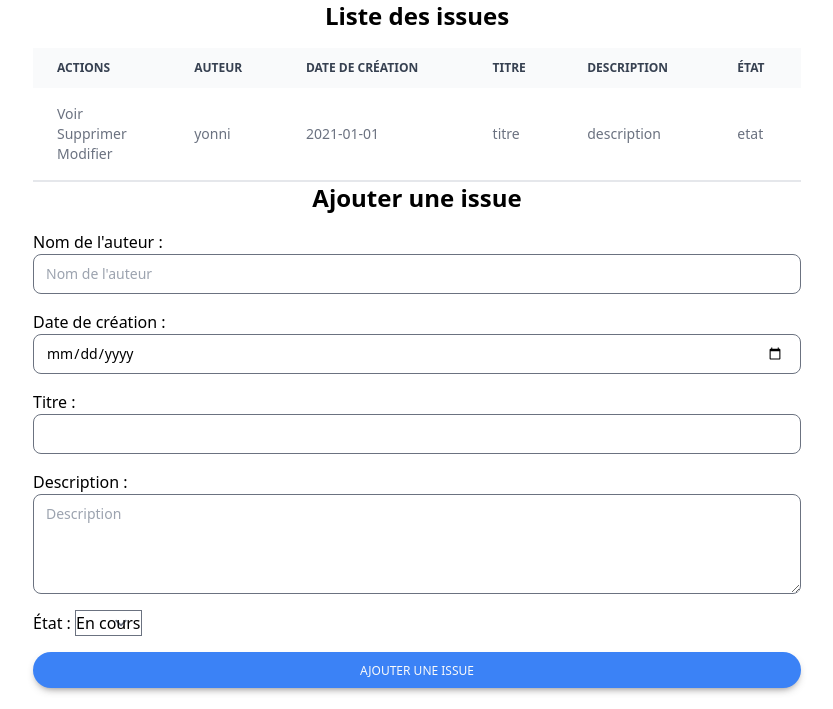
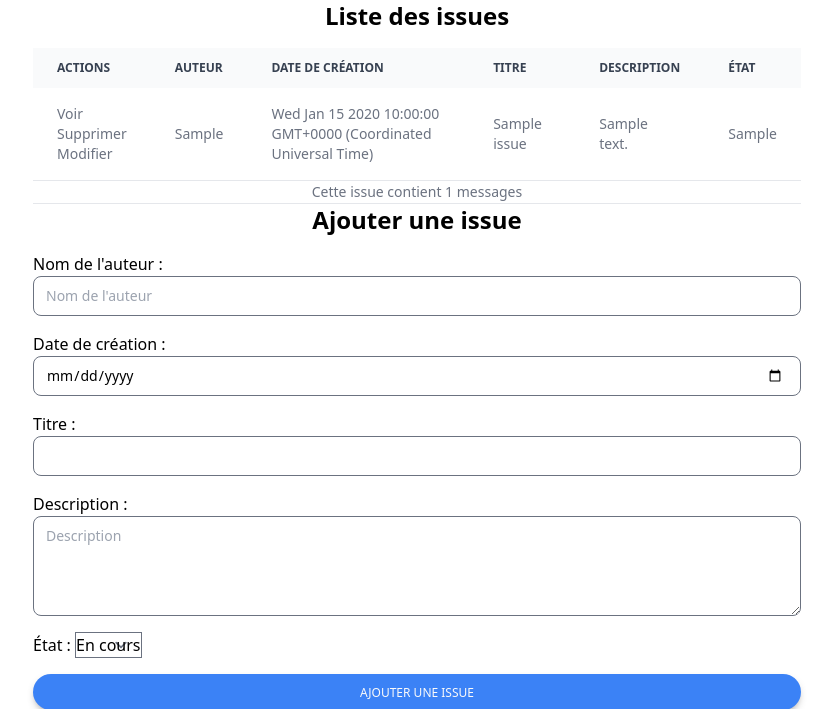
Before and after one commit to AlexRovere/eni-issues, a Node server app: page / in a window 1280 px wide. Shown: the top 709 px of the page, without its empty margins (223-1056 px from the left). Run offline with Node 20, Linux system fonts and the light colour scheme; tables that the repository leaves empty hold one stand-in row (values such as "Sample post"); some libraries are stand-ins or nearby versions.

Commit message:
30/01/2025

```diff
--- a/app.js
+++ b/app.js
@@ -1,86 +1,119 @@
 const express = require("express");
 const { body, validationResult } = require("express-validator");
-const validationSchema = require("./validators.js");
+const validationSchema = require("./validators.js").default;
+const dotenv = require("dotenv");
+const app = express();
+const { v4: uuidv4 } = require("uuid");
+//const { MongoClient } = require("mongodb");
+const mongoose = require("mongoose");
+// const uri = "mongodb://localhost:27017/YG-connexion";
+// const client = new MongoClient(uri, { useNewUrlParser: true });
+// const db = client.db("enissuedb");
+const Issue = require("./models/issue").default;
+const port = process.env.PORT || 3000;
 
-const dotenv = require("dotenv");
-dotenv.config();
-
-const app = express();
+mongoose.connect("mongodb://localhost:27017/enissuedb");
 
 app.set("views", "./views");
 app.set("view engine", "ejs");
-
+dotenv.config();
 app.use(express.urlencoded({ extended: true }));
-
-let issues = [
-  {
-    auteur: "yonni",
-    date: "2021-01-01",
-    titre: "titre",
-    description: "description",
-    etat: "etat",
-    messages: [],
-  },
-];
-
-let issue = [];
+/*
+client
+  .connect()
+  .then(() => {
+    console.log("Connected successfully to server");
+  })
+  .catch((err) => {
+    console.log("Error connecting to server:", err);
+  });
+*/
+let issues = [];
 
 let formTitle = "Ajouter une issue";
 let formAction = "/issues/create";
 let formButton = "Ajouter une issue";
 
-app.get("/", (req, res) => {
-    res.render("index", { issues, issue, formTitle, formAction, formButton });
+app.get("/", async (req, res) => {
+  const issues = await Issue.find();
+  res.render("index", { issues, formTitle, formAction, formButton });
 });
 
-app.post("/issues/create", validationSchema, (req, res) => {
-  const { auteur, date, titre, description, etat } = req.body;
-  const issue = { auteur, date, titre, description, etat };
-
+app.post("/issues/create", validationSchema, async (req, res) => {
+  const issues = await Issue.find();
 
   const errors = validationResult(req);
   if (!errors.isEmpty()) {
-    return res.render("index", { issues, issue, formTitle, formAction, formButton, errors: errors.array() });
+    return res.render("index", { errors: errors.array(), issues, issue: req.body, formTitle, formAction, formButton });
   }
 
-  issues.push(issue);
-  res.redirect("/");
+  Issue.create({
+    uuid: uuidv4(),
+    auteur: req.body.auteur,
+    date: req.body.date,
+    titre: req.body.titre,
+    description: req.body.description,
+    etat: req.body.etat,
+  }).then(() => {
+    res.redirect("/");
+  });
 });
 
-app.post("/issues/update/:id", (req, res) => {
-  const { auteur, date, titre, description, etat } = req.body;
+app.post("/issues/update/:uuid", (req, res) => {
 
-  issues[req.params.id] = { auteur, date, titre, description, etat };
-  res.redirect("/");
+  Issue.updateOne(
+    { uuid: req.params.uuid },
+    {
+      auteur: req.body.auteur,
+      date: req.body.date,
+      titre: req.body.titre,
+      description: req.body.description,
+      etat: req.body.etat,
+    }
+  ).then(() => {
+    res.redirect("/");
+  });
 });
 
-app.get("/issues/update/:id", (req, res) => {
-  const issue = issues[req.params.id];
-  res.render("index", { issues, issue, formTitle: "Modifier l'issue", formAction: `/issues/update/${req.params.id}`, formButton: "Modifier l'issue" });
+app.get("/issues/update/:uuid", async (req, res) => {
+  const issues = await Issue.find();
+  Issue.findOne({ uuid: req.params.uuid }).then((issue) => {
+    res.render("index", {
+      issues,
+      issue,
+      formTitle: "Modifier l'issue",
+      formAction: `/issues/update/${req.params.uuid}`,
+      formButton: "Modifier l'issue",
+    });
+  });
 });
 
-app.get("/issues/delete/:id", (req, res) => {
-    const id = req.params.id;
-    issues.splice(id, 1);
+app.get("/issues/delete/:uuid", (req, res) => {
+  Issue.deleteOne({ uuid: req.params.uuid }).then(() => {
     res.redirect("/");
+  });
 });
 
 /* ====================== ISSUE =====================*/
 app.get("/issue/:id", (req, res) => {
-  const issue = issues[req.params.id];
-  res.render("issue", { issue, issueId: req.params.id });
+  Issue.findOne({ uuid: req.params.id }).then((issue) => {
+    res.render("issue", { issue, issueId: req.params.id });
+  });
 });
 
 /* ====================== MESSAGES =====================*/
 app.post("/issue/:id/messages/create", (req, res) => {
-  //const issue = issues[req.params.id];
-  res.redirect(`/issue/${req.params.id}`);
+  Issue.updateOne(
+    { uuid: req.params.id },
+    { $push: { messages: req.body.message } }
+  ).then(() => {
+    res.redirect(`/issue/${req.params.id}`);
+  });
 });
 
-const port = process.env.PORT || 3000;
+
 app.listen(port, () => {
   console.log("Le serveur tourne sur le port " + port);
-
 });
 
 /* ====================== GESTION ERREUR NON PREVUE =====================*/
@@ -99,6 +132,6 @@ app.use((err, req, res, next) => {
 */
 
 // le all capture toutes les méthodes de requête HTTP
-app.all('*', (req, res) => {
-  res.status(404).render('404');
+app.all("*", (req, res) => {
+  res.status(404).render("404");
 });
--- a/package.json
+++ b/package.json
@@ -15,6 +15,9 @@
     "express": "^4.21.2",
     "express-validator": "^7.2.1",
     "flowbite": "^3.0.0",
-    "tailwind": "^4.0.0"
+    "mongodb": "^6.12.0",
+    "mongoose": "^8.9.5",
+    "tailwind": "^4.0.0",
+    "uuid": "^11.0.5"
   }
 }
--- a/validators.js
+++ b/validators.js
@@ -1,4 +1,4 @@
-const { checkSchema } = require('express-validator');
+import { checkSchema } from 'express-validator';
 const validationSchema = checkSchema({
     auteur: {
         in: ['body'],
@@ -15,6 +15,23 @@ const validationSchema = checkSchema({
             options: { min: 3, max: 50 }
         }
 
-    }
+    },
+    description: {
+        in: ['body'],
+        isLength: {
+            errorMessage: 'La description de l\'issue doit contenir entre 3 et 500 caractères',
+            options: { min: 3, max: 500 }
+        }
+
+    },
+    date: {
+        in: ['body'],
+        isISO8601: {
+            errorMessage: 'La date doit être au format ISO8601'
+        }
+
+    },
+
+
 });
-module.exports = validationSchema;
+export default validationSchema;
--- a/views/index.ejs
+++ b/views/index.ejs
@@ -11,7 +11,7 @@
 
     <div style="width: 60%; margin: auto">
 
-        <% if(issues && issues.length > 0) { %>
+        <% if(typeof issues !== 'undefined' && issues.length > 0) { %>
             <h1 class="text-2xl font-bold text-center mb-4">Liste des issues</h1>
 
 <div class="relative overflow-x-auto">
@@ -30,9 +30,9 @@
             <% issues.forEach(issue => { %>
             <tr class="bg-white border-b dark:bg-gray-800 dark:border-gray-700 border-gray-200">
                 <td class="px-6 py-4">
-                    <p><a href="/issue/<%= issues.indexOf(issue); %>">Voir</a></p>
-                    <p><a href="/issues/delete/<%= issues.indexOf(issue); %>">Supprimer</a></p>
-                    <p><a href="/issues/update/<%= issues.indexOf(issue); %>">Modifier</a></p>
+                    <p><a href="/issue/<%= issue.uuid; %>">Voir</a></p>
+                    <p><a href="/issues/delete/<%= issue.uuid; %>">Supprimer</a></p>
+                    <p><a href="/issues/update/<%= issue.uuid; %>">Modifier</a></p>
                 </p></td>
                 <td class="px-6 py-4"><%= issue.auteur %></td>
                 <td class="px-6 py-4"><%= issue.date %></td>
@@ -40,6 +40,7 @@
                 <td class="px-6 py-4"><%= issue.description %></td>
                 <td class="px-6 py-4"><%= issue.etat %></td>
             </tr>
+            <tr><td colspan="6"><p style="text-align: center">Cette issue contient <%= issue.messages.length %> messages</p></td></tr>
             <% }) %>
         </tbody>
     </table>
@@ -64,7 +65,7 @@
             >Nom de l'auteur :</label
           >
           <input
-          value="<%= issue.auteur %>"
+          value="<% if(typeof issue !== 'undefined') { %><%= issue.auteur %><% } %>"
             name="auteur"
             placeholder="Nom de l'auteur"
             type="text"
@@ -93,7 +94,7 @@
             >Date de création :</label
           >
           <input
-          value="<%= issue.date %>"
+          value="<% if(typeof issue !== 'undefined') { %><%= issue.date %><% } %>"
           name="date"
           placeholder="Date de création"
             type="date"
@@ -119,7 +120,7 @@
         <div class="mb-4 w-full">
           <label for="31ab91a8-944c-4ad6-abe0-abdd61e5515d">Titre :</label>
           <input
-          value="<%= issue.titre %>"
+          value="<% if(typeof issue !== 'undefined') { %><%= issue.titre %><% } %>"
             name="titre"
             type="text"
             id="31ab91a8-944c-4ad6-abe0-abdd61e5515d"
@@ -150,7 +151,7 @@
             placeholder="Description"
             rows="4"
             class="w-full block rounded-lg border dark:border-none dark:bg-neutral-600 py-[9px] px-3 pr-4 text-sm focus:border-blue-400 focus:ring-1 focus:ring-blue-400 focus:outline-none"
-          ><%= issue.description %></textarea>
+          ><% if(typeof issue !== 'undefined') { %><%= issue.description %><% } %></textarea>
 
               <% if (typeof mesErreurs['description'] !== 'undefined') { %>
                 <div class="flex items-center p-4 mb-4 text-sm text-red-800 border border-red-300 rounded-lg bg-red-50 dark:bg-gray-800 dark:text-red-400 dark:border-red-800" role="alert">
@@ -167,8 +168,8 @@
         <div class="mb-4 w-full">
             <label for="etat">État :</label>
             <select name="etat" id="etat">
-              <option value="En cours" <%= issue.etat === 'En cours' ? 'selected' : '' %>>En cours</option>
-              <option value="Terminé" <%= issue.etat === 'Terminé' ? 'selected' : '' %>>Terminé</option>
+              <option value="En cours" <%= typeof issue !== 'undefined' && issue.etat === 'En cours' ? 'selected' : '' %>>En cours</option>
+              <option value="Terminé" <%= typeof issue !== 'undefined' && issue.etat === 'Terminé' ? 'selected' : '' %>>Terminé</option>
             </select>
         </div>
 
```
Also changed, not shown: models/issue.js (added, +13 -0 lines), views/issue.ejs (+6 -2 lines), 1 other file.
